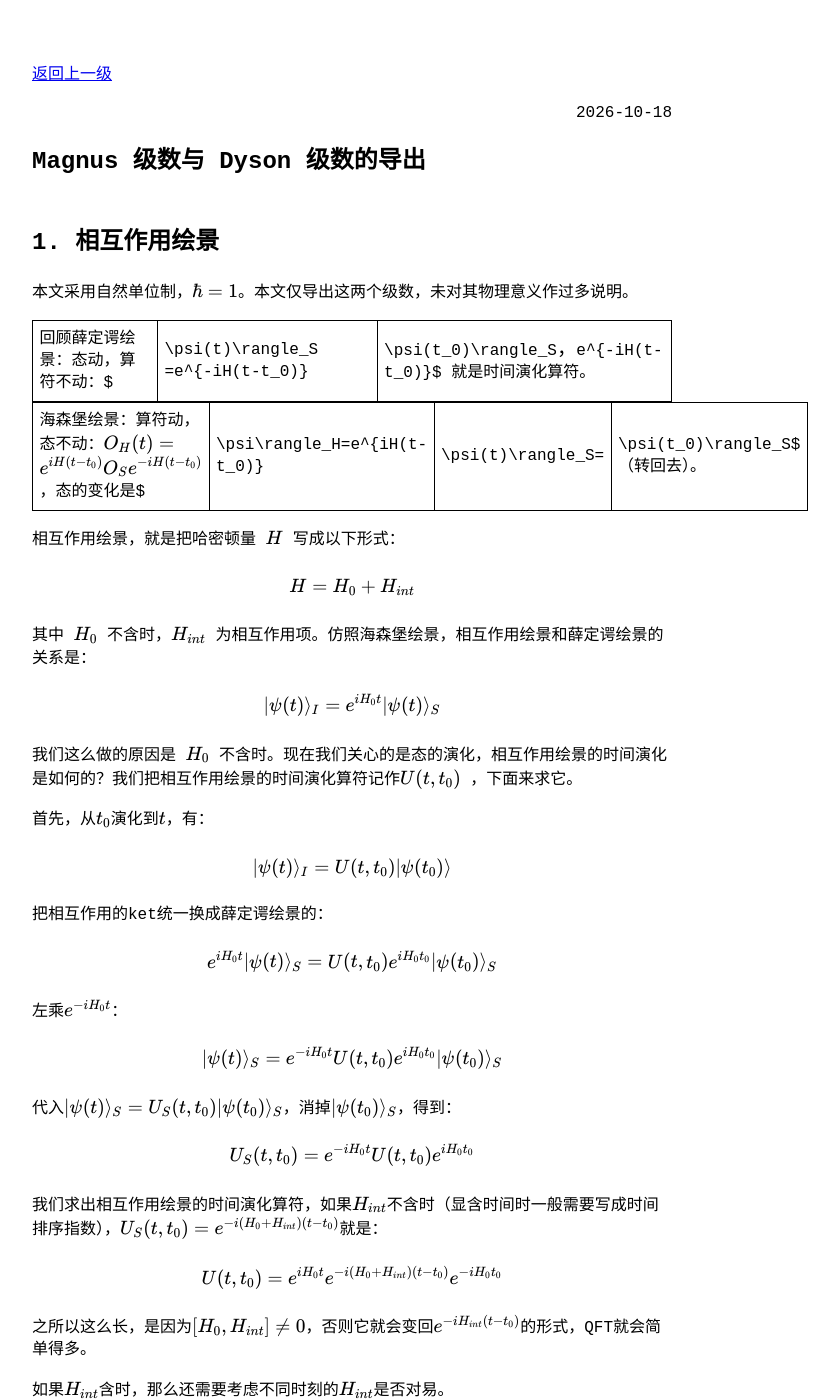
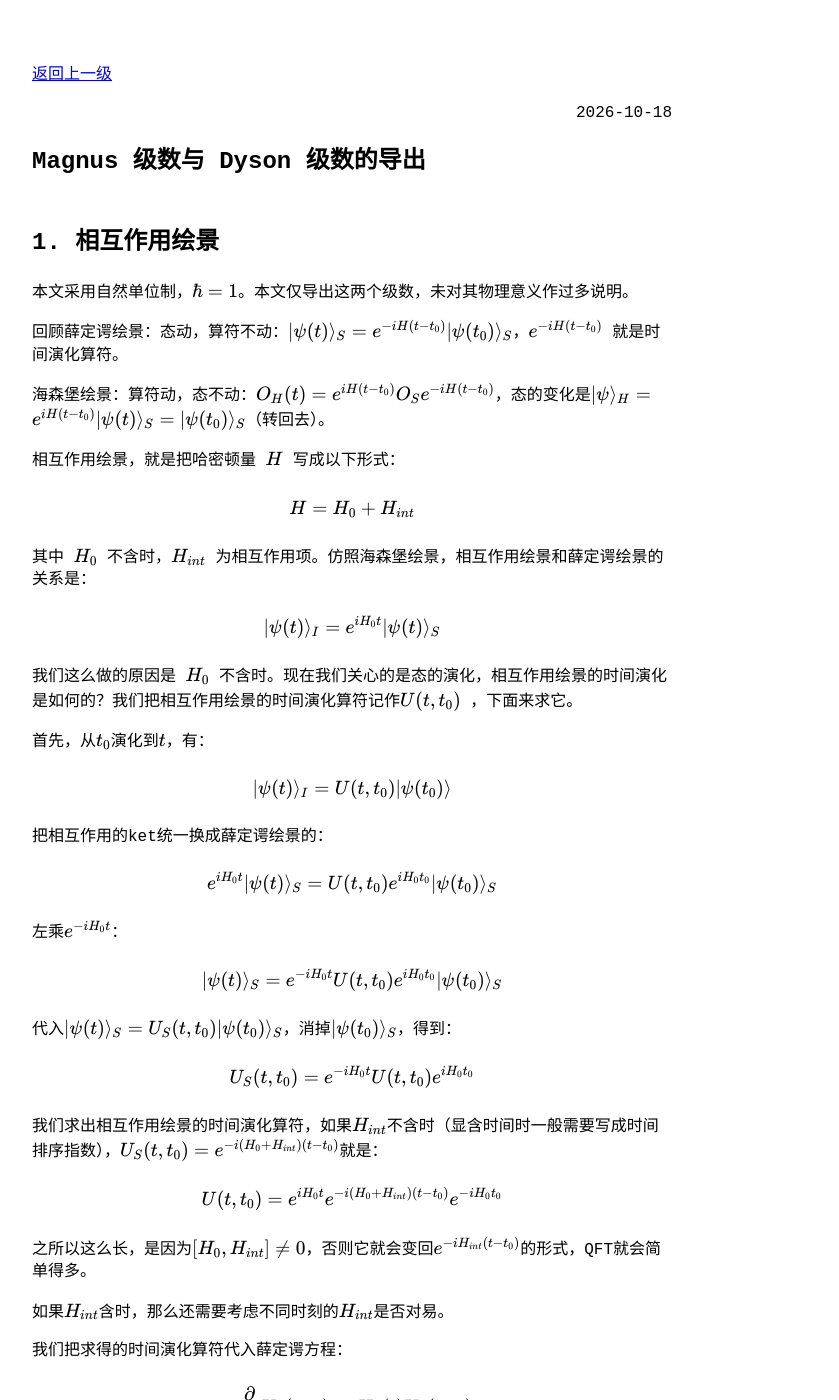
Before and after one commit to famatf/famatf.com, a Jekyll site: the page built from _posts/notes/2026-10-18-magnus-and-dyson-series.md, in a window 1280 px wide and 1400 px high. Shown: the whole window, without its empty margins (288-1127 px from the left). Built offline with Jekyll 4.4.1, drawn with Linux system fonts in a browser that asks for light colours.

Commit message:
Prevent ket notation from becoming Markdown tables

```diff
--- a/_posts/notes/2026-10-18-magnus-and-dyson-series.md
+++ b/_posts/notes/2026-10-18-magnus-and-dyson-series.md
@@ -14,9 +14,9 @@ math: true
 
 本文采用自然单位制，$\hbar =1$。本文仅导出这两个级数，未对其物理意义作过多说明。
 
-回顾薛定谔绘景：态动，算符不动：$|\psi(t)\rangle_S =e^{-iH(t-t_0)}|\psi(t_0)\rangle_S$，$e^{-iH(t-t_0)}$ 就是时间演化算符。
+回顾薛定谔绘景：态动，算符不动：$\lvert\psi(t)\rangle_S =e^{-iH(t-t_0)}\lvert\psi(t_0)\rangle_S$，$e^{-iH(t-t_0)}$ 就是时间演化算符。
 
-海森堡绘景：算符动，态不动：$O_H(t) =e^{iH(t-t_0)}O_Se^{-iH(t-t_0)}$，态的变化是$|\psi\rangle_H=e^{iH(t-t_0)}|\psi(t)\rangle_S=|\psi(t_0)\rangle_S$（转回去）。
+海森堡绘景：算符动，态不动：$O_H(t) =e^{iH(t-t_0)}O_Se^{-iH(t-t_0)}$，态的变化是$\lvert\psi\rangle_H=e^{iH(t-t_0)}\lvert\psi(t)\rangle_S=\lvert\psi(t_0)\rangle_S$（转回去）。
 
 相互作用绘景，就是把哈密顿量 $H$ 写成以下形式：
 $$
@@ -24,27 +24,27 @@ H = H_0 + H_{int}
 $$
 其中 $H_0$ 不含时，$H_{int}$ 为相互作用项。仿照海森堡绘景，相互作用绘景和薛定谔绘景的关系是：
 $$
-|\psi(t)\rangle_I=e^{iH_0t}|\psi(t)\rangle_S
+\lvert\psi(t)\rangle_I=e^{iH_0t}\lvert\psi(t)\rangle_S
 $$
 我们这么做的原因是 $H_0$ 不含时。现在我们关心的是态的演化，相互作用绘景的时间演化是如何的？我们把相互作用绘景的时间演化算符记作$U(t,t_0)$ ，下面来求它。
 
 首先，从$t_0$演化到$t$，有：
 $$
-|\psi(t)\rangle_I = U(t, t_0)|\psi(t_0)\rangle
+\lvert\psi(t)\rangle_I = U(t, t_0)\lvert\psi(t_0)\rangle
 $$
 把相互作用的ket统一换成薛定谔绘景的：
 $$
-e^{iH_0t}|\psi(t)\rangle_S
+e^{iH_0t}\lvert\psi(t)\rangle_S
 =U(t,t_0)
-e^{iH_0t_0}|\psi(t_0)\rangle_S
+e^{iH_0t_0}\lvert\psi(t_0)\rangle_S
 $$
 左乘$e^{-iH_0t}$：
 $$
-|\psi(t)\rangle_S=
+\lvert\psi(t)\rangle_S=
 e^{-iH_0t}U(t,t_0)e^{iH_0t_0}
-|\psi(t_0)\rangle_S
+\lvert\psi(t_0)\rangle_S
 $$
-代入$|\psi(t)\rangle_S =U_S(t,t_0)|\psi(t_0)\rangle_S$，消掉$|\psi(t_0)\rangle_S$，得到：
+代入$\lvert\psi(t)\rangle_S =U_S(t,t_0)\lvert\psi(t_0)\rangle_S$，消掉$\lvert\psi(t_0)\rangle_S$，得到：
 $$
 U_S(t,t_0)=
 e^{-iH_0t}U(t,t_0)e^{iH_0t_0}
```
